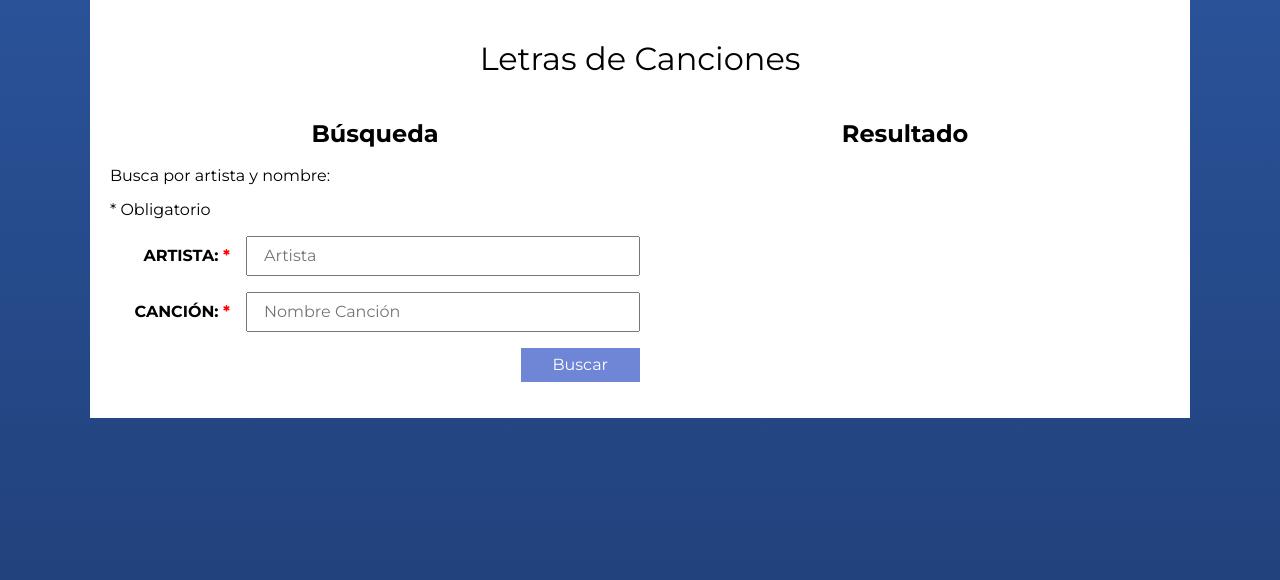
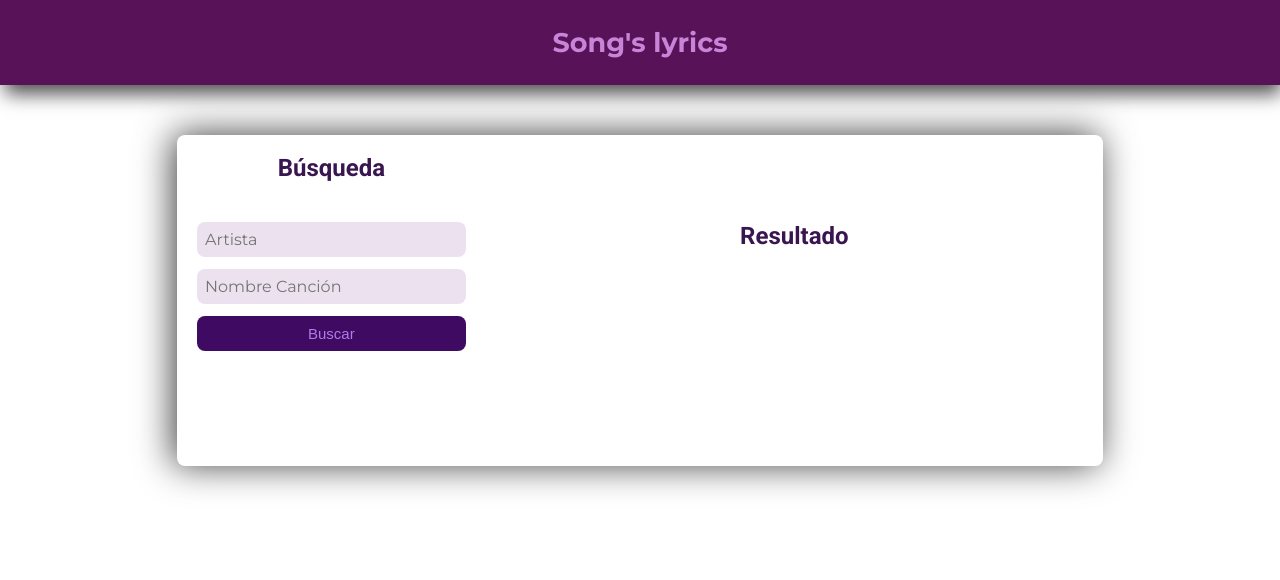
Before and after one commit to elsoldelosvenados/lirycSongs, a plain HTML site: page index.html in a window 1280 px wide. Drawn offline with nearby package versions, Linux system fonts and the light colour scheme.

Commit message:
Styles added

```diff
--- a/css/style.css
+++ b/css/style.css
@@ -1,3 +1,4 @@
+@import url('https://fonts.googleapis.com/css2?family=Roboto:wght@700&display=swap');
 html{
     min-height: 100%;
     box-sizing: border-box;
@@ -7,9 +8,21 @@ html{
 }
 
 body {
-    background-image: linear-gradient(to top, #1e3c72 0%, #1e3c72 1%, #2a5298 100%);
     font-family: 'Montserrat', sans-serif;
     min-height: 100%;
+}
+nav {
+   display: grid;
+   grid-template-columns: 1fr;
+   text-align: center;
+   background-color: #581358;
+   color: #c885d8;
+   -webkit-box-shadow: 3px 11px 18px -2px rgba(0,0,0,0.69);
+   -moz-box-shadow: 3px 11px 18px -2px rgba(0,0,0,0.69);
+   box-shadow: 3px 11px 18px -2px rgba(0,0,0,0.69);
+}
+nav  p{
+  font-size: 27px
 }
 h1 {
     font-weight: 400;
@@ -17,79 +30,67 @@ h1 {
 }
 h2 {
     text-align: center;
+    font-family: 'Roboto', sans-serif;
+    color:#3a1650;
+
 }
 
 .contenido {
-    background-color: white;
+    background-color: transparent;
     max-width: 1100px;
     margin:  0 auto;
     height: 100%;
-    padding: 20px;
-}
+    padding-top: 50px;
+    padding-left: 6.8%;
+    padding-right: 6.8%;
 
 
-@media (min-width:768px) {
-    .contenedor {
-        display: flex;
-    }
-    .contenedor > div {
-        flex: 1 0 50%;
-    }
 }
-.formulario-busqueda p {
-    text-align: center;
+.contenedor{
+    display: grid;
+    grid-template-columns: 1fr 2fr;
+    -webkit-box-shadow: -4px -1px 36px 0px rgba(0,0,0,0.75);
+   -moz-box-shadow: -4px -1px 36px 0px rgba(0,0,0,0.75);
+   box-shadow: -4px -1px 36px 0px rgba(0,0,0,0.75);
+   border-radius: 8px 8px 8px 8px;
+
+  }
+ .form{
+    padding: 20px
+ }
+ .form input {
+    width: 100%;
+    margin-bottom: 12px;
+    border-radius: 8px 8px 8px 8px;
+    -moz-border-radius: 8px 8px 8px 8px;
+    -webkit-border-radius: 8px 8px 8px 8px;
+    border: 0px solid #000000;
+    height: 35px;
+    padding: 8px;
+    background-color: #ece2ef;
+
+ }
+ .input input[type='submit']{
+      width:100%;
+      background-color: #3f0a61;
+      color: #b17ae8;
+      font-size: 15px;
+      font-family: sans-serif;
 }
-.formulario-busqueda span {
-    color: red;
+.input input[type='submit']:hover{
+
+    background-color:#643f7b ;
 }
-
-.input {
-    margin-bottom: 1rem;
-    display: flex;
-    align-items: center;
-}
-.input label {
-    flex: 0 0 120px;
-    text-align: right;
-    margin-right: 1rem;
-    font-weight: 700;
-    text-transform: uppercase;
-}
-.input span {
-    color: red;
-}
-.input input[type="text"] {
-    height: 2.5rem;
-    padding: 1rem;
-    display: flex;
-    flex: 1;
-}
-.enviar {
-    text-align: right;
-    justify-content: flex-end!important;
-}
-.input input[type="submit"]{
-    background-color: #6f86d6;
-    padding: .5rem 2rem;
-    color: white;
-    align-self: flex-end;
-    border:none;
-    transition: background-color .3s ease-in-out;
-}
-.input input[type="submit"]:hover {
-    cursor: pointer;
-    background-color: #384e9d;
-}
-
-.error {
-    padding: 1rem;
-    border: 1px solid red;
-    background-color: rgb(249, 121, 121);
-    color: white;
-}
+.letra-resultado{
+  white-space: pre-wrap;
+  text-align: center;
+  padding: 5%;
 
 
-#resultado {
-    white-space: pre-wrap;
-    padding: 2rem;
 }
+.error {
+   background-color: #ffeca8;
+   color: #796f4c;
+   width: 100%;
+   padding: 4%;
+}
--- a/index.html
+++ b/index.html
@@ -11,23 +11,24 @@
 
 </head>
 <body>
+    <nav>
+      <p><b>Song's lyrics</b></p>
+    </nav>
+    <main id="contenido" class="contenido">
 
-    <main id="contenido" class="contenido">
-            <h1>Letras de Canciones</h1>
             <div class="contenedor">
                     <div id="buscar" class="buscar">
                             <h2>Búsqueda</h2>
-                            <p>Busca por artista y nombre:</p>
-                            <p><span> * </span>Obligatorio</p>
-                            <form action="#" id="formulario-buscar">
-                                <div class="input">
-                                    <label for="artista">Artista: <span>*</span></label>
+                            <form action="#" class="form" id="formulario-buscar">
+                                <div class="input artist">
+
                                     <input type="text" id="artista" placeholder="Artista">
                                 </div>
-                                <div class="input">
-                                    <label for="cancion">Canción: <span>*</span></label>
+                                <div class="input song">
+
                                     <input type="text" id="cancion" placeholder="Nombre Canción">
                                 </div>
+
 
                                 <div class="input enviar">
                                     <input type="submit" value="Buscar">
@@ -38,6 +39,9 @@
                     </div>
                     <div class="letra-resultado">
                             <h2>Resultado</h2>
+                            <div class="error-result">
+
+                            </div>
                             <div id="resultado"></div>
                     </div>
             </div>
--- a/js/app.js
+++ b/js/app.js
@@ -28,13 +28,14 @@ UI.searchForm.addEventListener('submit', (e)=>{
                     if(data.response.lyrics){
                           UI.divResponse.textContent = data.response.lyrics
                     } else {
-                          UI.divMessage.innerHTML = "The soung don't exist, please try again"
-                          UI.divMessage.classList.add('error')
+                          UI.divErrorResult.innerHTML = "The song don't exist, please try again"
+                          UI.divErrorResult.classList.add('error')
                           setTimeout(()=>{
-                                UI.divMessage.innerHTML = ''
-                                UI.divMessage.classList.remove('error')
+                                UI.divErrorResult.innerHTML = ''
+                                UI.divErrorResult.classList.remove('error')
+
                                 UI.searchForm.reset()
-                          },3000)
+                          },4000)
 
                     }
               })
--- a/js/interface.js
+++ b/js/interface.js
@@ -1,4 +1,5 @@
 export const searchForm = document.querySelector('#formulario-buscar'),
                 divSearch =  document.querySelector('#buscar'),
                 divMessage = document.querySelector('#mensajes'),
-                divResponse = document.querySelector('#resultado')
+                divResponse = document.querySelector('#resultado'),
+                divErrorResult= document.querySelector('.error-result')
```
